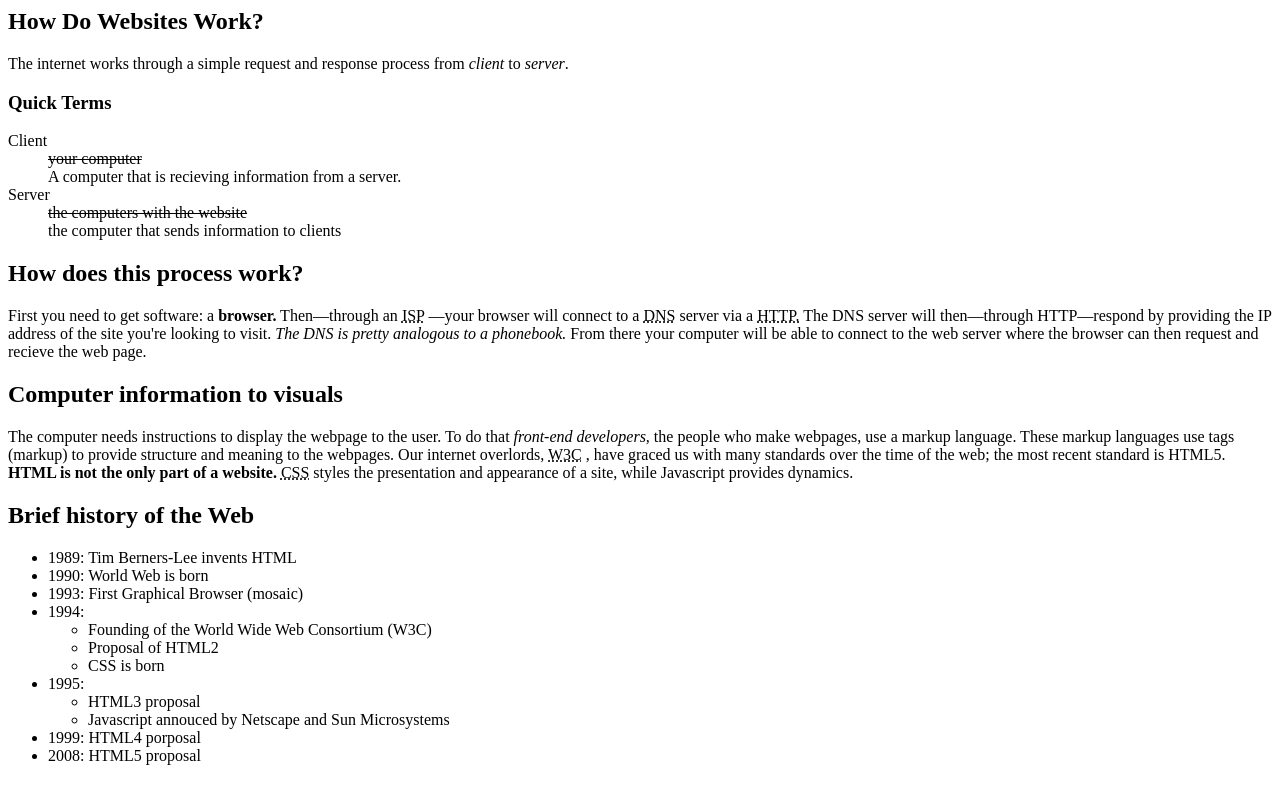
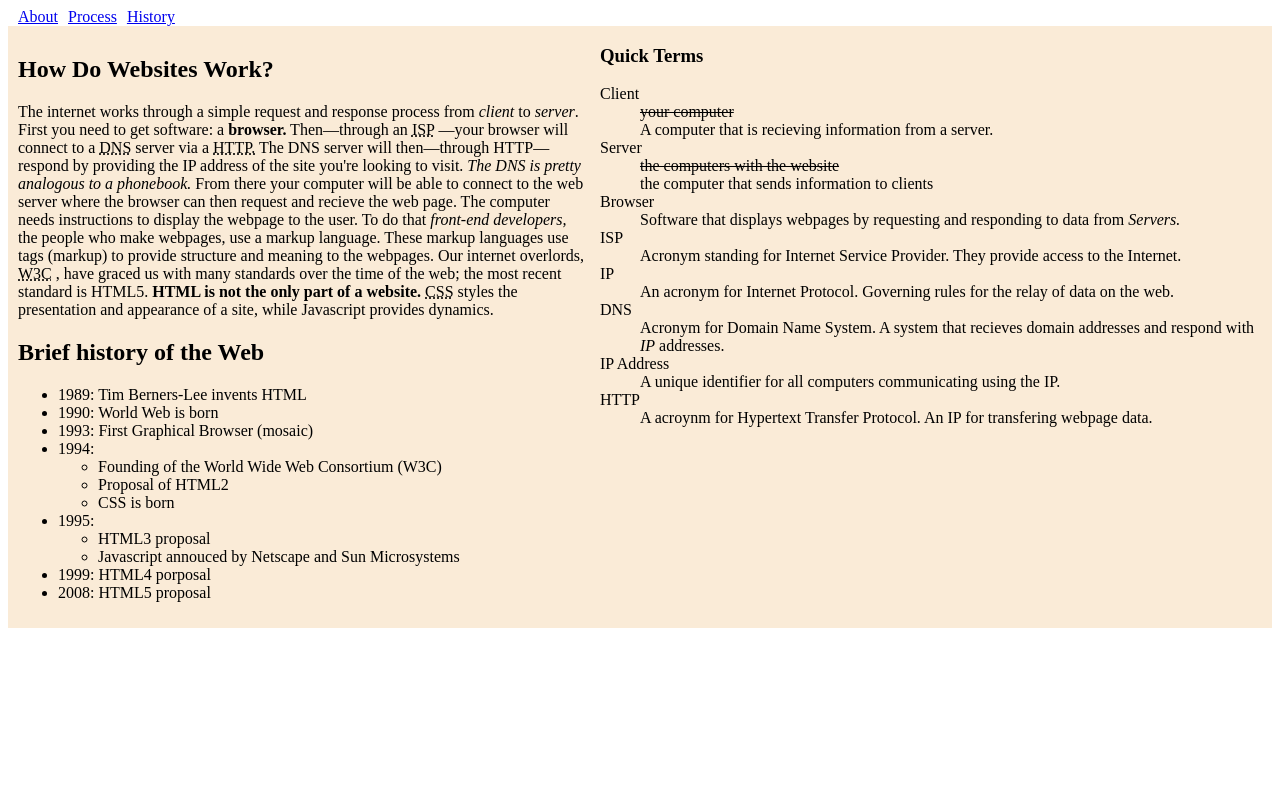
Before and after one commit to CFujitaHumber/How-Websites-Work, a plain HTML site: page Index.html in a window 1280 px wide. Drawn offline with Linux system fonts and the light colour scheme.

Commit message:
Navigation and CSS
Navigation added and CSS styling

```diff
--- a/Index.html
+++ b/Index.html
@@ -1,41 +1,59 @@
 <html>
 
 <head>
-        <title>How Do Websites Work?</title>
+    <style>
+        .flex-container {
+            display: flex;
+            flex-wrap: nowrap;
+            background-color: antiquewhite;
+        }
+
+        .inline-flex-container {
+            display: inline-flex;
+            flex-wrap: nowrap;
+        }
+
+        .inline-flex-item{
+            flex-grow: 1;
+            margin-left: 10px;
+        }
+
+        .flex-item {
+            flex-grow: 1;
+            margin: 10px;
+            width: 50%;
+        }
+
+        .test{
+            border: 5px;
+            border-color: violet;
+        }
+
+    </style>
+    <title>Websites</title>
+    <nav>
+        <div class="inline-flex-container">
+            <a href="#about"><div class="inline-flex-item">About</div></a>
+            <a href="#process"><div class="inline-flex-item">Process</div></a>
+            <a href="#history"><div class="inline-flex-item">History</div></a>
+        </div>
+    </nav>
 </head>
 
 <body>
-        <article>
+    <section>
+
+        <div class="flex-container">
+            <div id="introduction" class="flex-item">
+                <div id="process">
+                    <div>
                         <h1>How Do Websites Work?</h1>
-
                         <p>
                             The internet works through a simple request and
                             response process from
                             <em>client</em>
                             to
                             <em>server</em>.
-            </p>
-
-            <h3>Quick Terms</h3>
-            <dl>
-                <dt>Client</dt>
-                <del><dd>your computer</dd></del>
-                <dd>
-                    A computer that is recieving information from
-                    a server.
-                </dd>
-
-                <dt>Server</dt>
-                <del><dd>the computers with the website</dd></del>
-                <dd>the computer that sends information to clients</dd>
-            </dl>
-
-
-        </article>
-
-        <article>
-            <h2>How does this process work?</h2>
-            <p>
                             First you need to get software: a
                             <b>browser.</b>
                             Then—through an
@@ -51,11 +69,6 @@
                             From there your computer will
                             be able to connect to the web server where the browser
                             can then request and recieve the web page.
-            </p>
-        </article>
-        <article>
-            <h2>Computer information to visuals</h2>
-            <p>
                             The computer needs instructions to display the webpage
                             to the user. To do that
                             <dfn>front-end developers,</dfn>
@@ -71,9 +84,8 @@
                             styles the presentation and appearance of a site,
                             while Javascript provides dynamics.
                         </p>
-        </article>
-
-        <article>
+                    </div>
+                    <div id="history">
                         <h1>Brief history of the Web</h1>
                         <ul>
                             <li>1989: Tim Berners-Lee invents HTML</li>
@@ -97,6 +109,68 @@
                             <li>1999: HTML4 porposal</li>
                             <li>2008: HTML5 proposal</li>
                         </ul>
-        </article>
+                    </div>
+                </div>
+            </div>
+
+            <div id="terms">
+                <h3>Quick Terms</h3>
+                <dl>
+                    <dt>Client</dt>
+                    <del>
+                        <dd>your computer</dd>
+                    </del>
+                    <dd>
+                        A computer that is recieving information from
+                        a server.
+                    </dd>
+
+                    <dt>Server</dt>
+                    <del>
+                        <dd>the computers with the website</dd>
+                    </del>
+                    <dd>the computer that sends information to clients</dd>
+
+                    <dt>Browser</dt>
+                    <dd>
+                        Software that displays webpages by requesting and responding
+                        to data from <i>Servers.</i>
+                    </dd>
+
+                    <dt>ISP</dt>
+                    <dd>
+                        Acronym standing for Internet Service Provider.
+                        They provide access to the Internet.
+                    </dd>
+
+                    <dt>IP</dt>
+                    <dd>
+                        An acronym for Internet Protocol.
+                        Governing rules for the relay of data on the web.
+                    </dd>
+
+                    <dt>DNS</dt>
+                    <dd>
+                        Acronym for Domain Name System.
+                        A system that recieves domain addresses
+                        and respond with <i>IP</i> addresses.
+                    </dd>
+
+                    <dt>IP Address</dt>
+                    <dd>
+                        A unique identifier for all computers communicating using the IP.
+                    </dd>
+
+                    <dt>HTTP</dt>
+                    <dd>
+                        A acroynm for Hypertext Transfer Protocol.
+                        An IP for transfering webpage data.
+                    </dd>
+                </dl>
+            </div>
+        </div>
+
+    </section>
 </body>
+
 </html>
```
Lines whose indentation alone changed are shown as unchanged.
